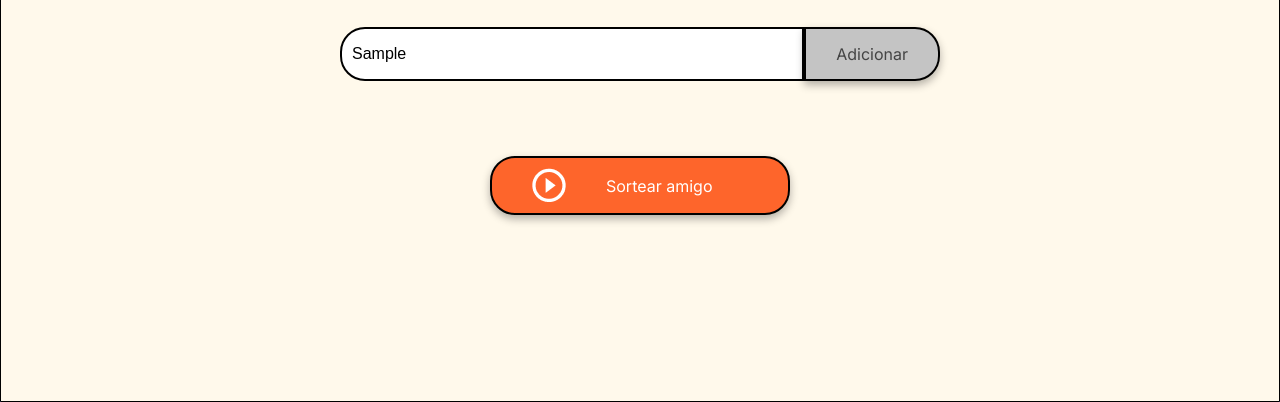
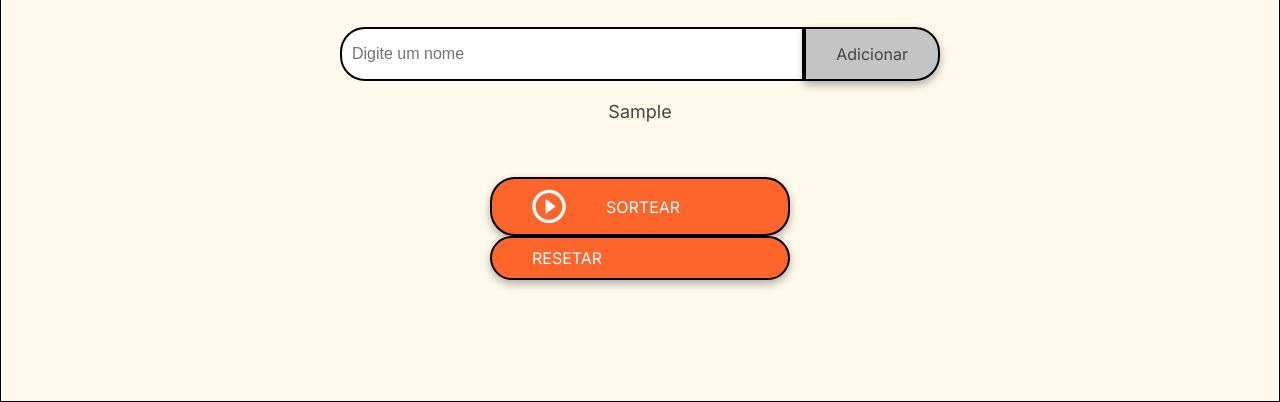
Before and after one commit to lucasabreuzip/amigo-secreto, a plain HTML site: page index.html in a window 1280 px wide. Both pictures are taken after typing "Sample" into the empty fields and a click on the button "Adicionar". Shown: the part 398-800 px from the top of the page. Drawn offline with Linux system fonts and the light colour scheme.

Commit message:
Versão 1.1

```diff
--- a/app.js
+++ b/app.js
@@ -1 +1,54 @@
-//O principal objetivo deste desafio é fortalecer suas habilidades em lógica de programação. Aqui você deverá desenvolver a lógica para resolver o problema.
+let amigos = [];
+
+// FUNÇÃO PARA ADICIONAR AMIGO
+function adicionarAmigo() {
+    let nomeAmigo = document.getElementById('amigo').value;
+
+    if (nomeAmigo == '') {
+        alert('Por favor, insira um nome.');
+        return;
+    }
+
+    if (amigos.includes(nomeAmigo)) {
+        alert('Nome já adicionado. Por favor, insira um nome diferente.');
+        document.getElementById('amigo').value = '';
+        return;
+    }
+
+    amigos.push(nomeAmigo);
+    atualizarLista();
+    document.getElementById('amigo').value = '';
+}
+
+// ATULIZA A LISTA DE AMIGOS
+function atualizarLista() {
+    let lista = document.getElementById('listaAmigos');
+    lista.innerHTML = "";
+
+    for (let i = 0; i < amigos.length; i++) {
+        let item = document.createElement('li');
+        item.textContent = amigos[i];
+        lista.appendChild(item);
+    }
+}
+
+// SORTEIO DO AMIGO
+function sortearAmigo() {
+    if (amigos.length < 2) {
+        alert('Adicione pelo menos 2 amigos para realizar o sorteio!');
+        return;
+    }
+
+    const indiceSorteado = Math.floor(Math.random() * amigos.length);
+    const amigoSorteado = amigos[indiceSorteado];
+
+    let resultado = document.getElementById('resultado');
+    resultado.innerHTML = `O amigo secreto é: <strong>${amigoSorteado}</strong>`;
+}
+
+// FOI ADICIONADO O BOTÃO RESETAR
+function resetar() {
+    amigos = [];
+    document.getElementById('listaAmigos').innerHTML = '';
+    document.getElementById('resultado').innerHTML = '';
+}
--- a/index.html
+++ b/index.html
@@ -30,7 +30,10 @@
             <div class="button-container">
                 <button class="button-draw" onclick="sortearAmigo()" aria-label="Sortear amigo secreto">
                     <img src="assets/play_circle_outline.png" alt="Ícone para sortear">
-                    Sortear amigo
+                    SORTEAR
+                </button>
+                <button class="button-draw" onclick="resetar()">
+                    RESETAR
                 </button>
             </div>
         </section>
```
Also changed, not shown: package-lock.json (added).
